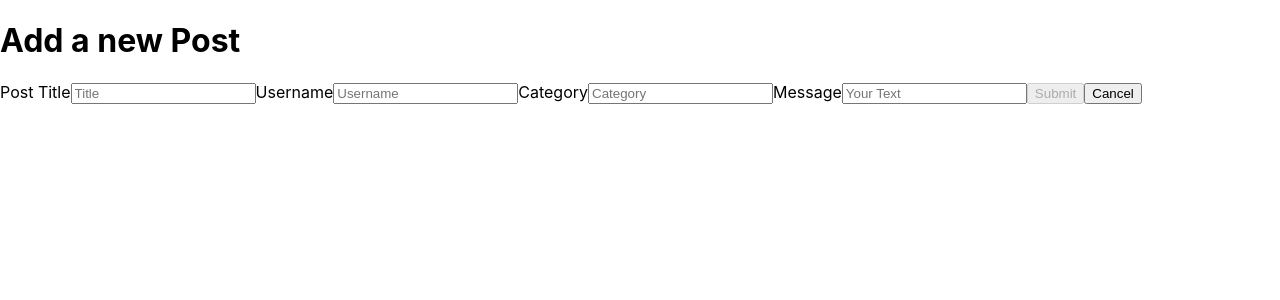
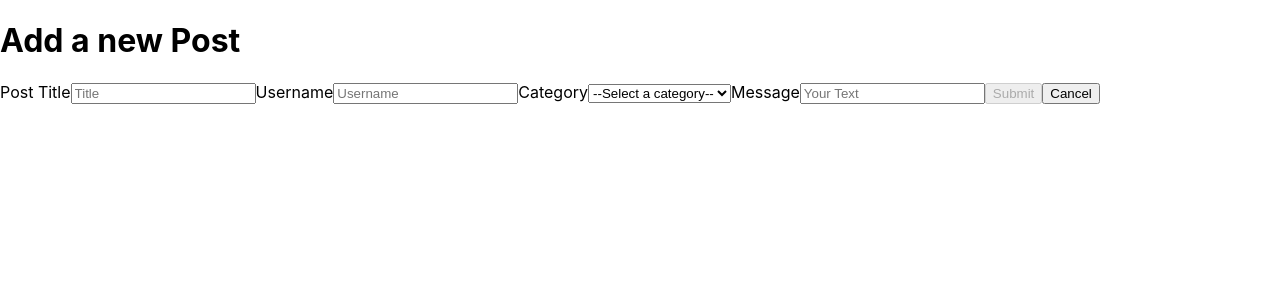
Before and after one commit to conuko/Readable-Frontend, a React (Create React App) app: page /add in a window 1280 px wide. Shown: the top 300 px of the page. Built offline with nearby package versions, Linux system fonts and the light colour scheme; no server answers.

Commit message:
feat: add select for selecting category to CreatePost component

```diff
--- a/src/components/CreatePost.js
+++ b/src/components/CreatePost.js
@@ -60,14 +60,12 @@ function CreateEditPostView() {
         </label>
         <label>
           Category
-          <input
-            name="category"
-            type="text"
-            placeholder="Category"
-            value={category}
-            onChange={(event) => setCategory(event.target.value)}
-            className="text-area"
-          />
+          <select name="category" onChange={(event) => setCategory(event.target.value)}>
+            <option value="">--Select a category--</option>
+            <option key="react" value="react">React</option>
+            <option key="redux" value="redux">Redux</option>
+            <option key="udacity" value="udacity">Udacity</option>
+          </select>
         </label>
         <label>
           Message
```
